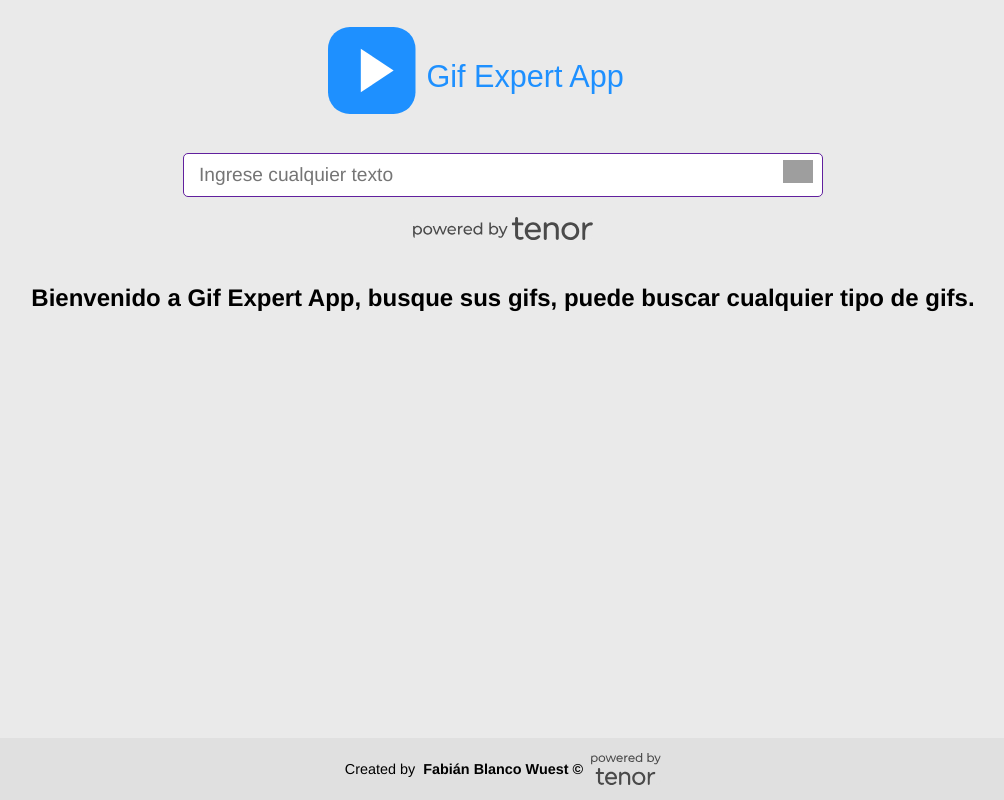
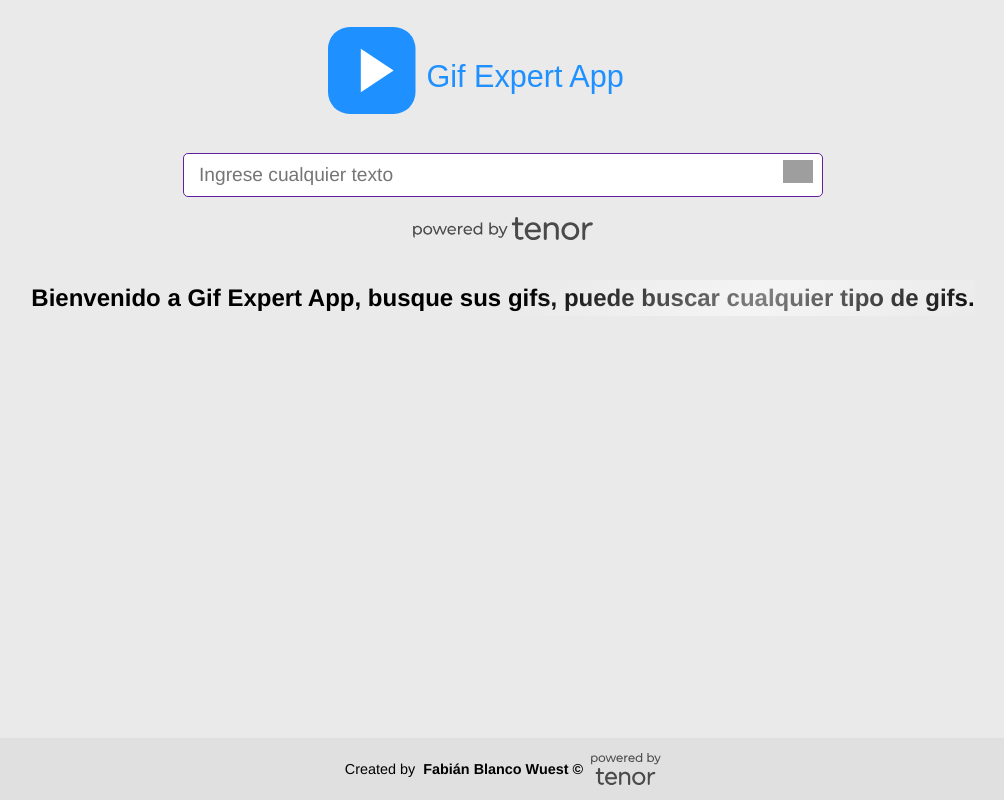
Before and after one commit to fabianblancowuest/gif-expert-app, a React (Vite) app: page / in a window 1280 px wide. Shown: the whole page, without its empty margins (137-1141 px from the left). Built offline with nearby package versions, Linux system fonts and the light colour scheme; grey boxes are pictures that could not be loaded; a web font is replaced by a local one.

Commit message:
Agregar efecto 'shine sweep' al mensaje de bienvenida

```diff
--- a/src/index.css
+++ b/src/index.css
@@ -129,6 +129,37 @@
 
 .mensaje-bienvenida {
 	line-height: 1.5;
+	font-size: 1.5;
+	position: relative;
+	font-weight: bold;
+	/* color: #fff; */
+	overflow: hidden;
+}
+
+.mensaje-bienvenida::before {
+	content: "";
+	position: absolute;
+	top: 0;
+	left: -75%;
+	height: 100%;
+	width: 50%;
+	background: linear-gradient(
+		120deg,
+		rgba(255, 255, 255, 0) 0%,
+		rgba(255, 255, 255, 0.5) 50%,
+		rgba(255, 255, 255, 0) 100%
+	);
+	transform: skewX(-20deg);
+	animation: shine 4s infinite;
+}
+
+@keyframes shine {
+	0% {
+		left: -75%;
+	}
+	100% {
+		left: 125%;
+	}
 }
 
 .giphy-mensaje {
```
